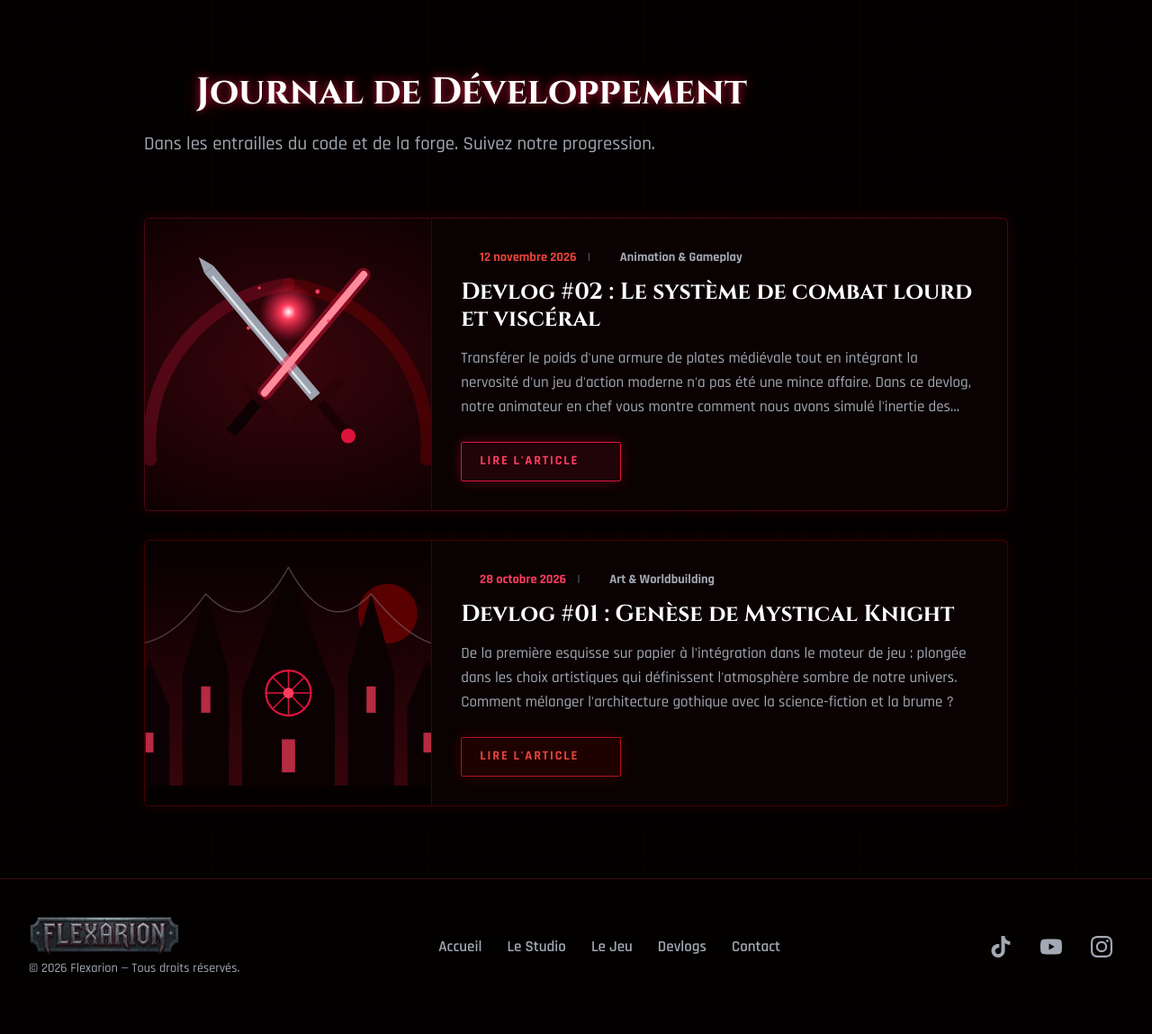
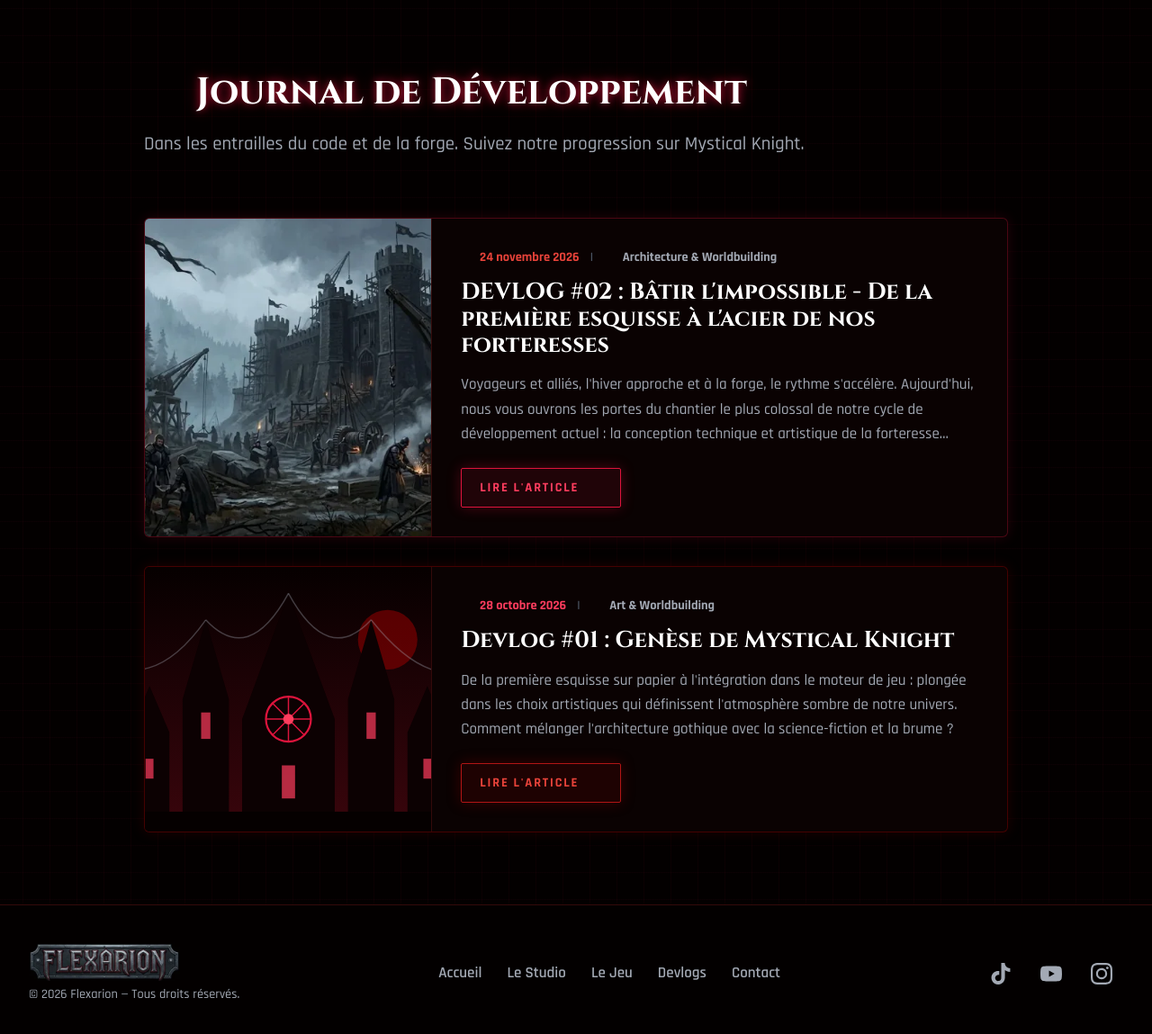
Before and after one commit to brandonzeabaez/PROJET-FLEXARION, a PHP site: page /devlogs in a window 1280 px wide. Shown: the part 81-1230 px from the top of the page at 90% size. Before the commit the page ends 1161 px from the top, so only its background shows below. Run offline with PHP 8.4, Linux system fonts and the light colour scheme.

Commit message:
feat(devlogs): publier Devlog #02 avec concept art d'Aethelgard en WebP

```diff
--- a/assets/css/style.css
+++ b/assets/css/style.css
@@ -877,6 +877,8 @@ main:focus { outline: none; }
 }
 .devlog__full p + p { margin-top: 1rem; }
 .devlog__full h4 { font-family: var(--font-medieval); font-size: 1.1rem; margin: 1.5rem 0 0.5rem; }
+.devlog__full ul { margin: 1rem 0 0 1.25rem; display: grid; gap: 0.75rem; }
+.devlog__full a { color: var(--crimson-text); text-decoration: underline; text-underline-offset: 3px; }
 
 /* =========================================================
    CONTACT
--- a/views/pages/devlogs.php
+++ b/views/pages/devlogs.php
@@ -4,23 +4,26 @@
           <h1 id="devlogs-title" class="page-title glow-red">
             <svg class="icon" aria-hidden="true"><use href="#i-terminal"/></svg> Journal de Développement
           </h1>
-          <p class="lead">Dans les entrailles du code et de la forge. Suivez notre progression.</p>
+          <p class="lead">Dans les entrailles du code et de la forge. Suivez notre progression sur Mystical Knight.</p>
         </header>
 
         <div class="devlog-list">
           <article class="devlog box-glow-red" aria-labelledby="devlog-2">
             <div class="devlog__media">
-              <img src="/assets/img/devlog-combat.svg" alt="Illustration : une épée d'acier et une lame plasma s'entrechoquent" width="600" height="400" decoding="async">
+              <picture>
+                <source srcset="/assets/img/devlog-aethelgard.webp" type="image/webp">
+                <img src="/assets/img/devlog-aethelgard.jpg" alt="Concept art de la forteresse d'Aethelgard dans la brume, avec grues de levage, échafaudages et forges de campagne" width="800" height="447" fetchpriority="high" decoding="async">
+              </picture>
             </div>
             <div class="devlog__body">
               <div class="devlog__meta">
-                <span class="text-blood"><svg class="icon" aria-hidden="true"><use href="#i-calendar"/></svg><time datetime="2026-11-12">12 novembre 2026</time></span>
+                <span class="text-blood"><svg class="icon" aria-hidden="true"><use href="#i-calendar"/></svg><time datetime="2026-11-24">24 novembre 2026</time></span>
                 <span class="sep" aria-hidden="true">|</span>
-                <span class="tag"><svg class="icon" aria-hidden="true"><use href="#i-tag"/></svg>Animation &amp; Gameplay</span>
+                <span class="tag"><svg class="icon" aria-hidden="true"><use href="#i-tag"/></svg>Architecture &amp; Worldbuilding</span>
               </div>
-              <h2 id="devlog-2" class="devlog__title">Devlog #02 : Le système de combat lourd et viscéral</h2>
+              <h2 id="devlog-2" class="devlog__title">DEVLOG #02 : Bâtir l'impossible - De la première esquisse à l'acier de nos forteresses</h2>
               <p class="devlog__excerpt">
-                Transférer le poids d'une armure de plates médiévale tout en intégrant la nervosité d'un jeu d'action moderne n'a pas été une mince affaire. Dans ce devlog, notre animateur en chef vous montre comment nous avons simulé l'inertie des grandes épées couplées aux propulseurs d'exosquelettes.
+                Voyageurs et alliés, l'hiver approche et à la forge, le rythme s'accélère. Aujourd'hui, nous vous ouvrons les portes du chantier le plus colossal de notre cycle de développement actuel : la conception technique et artistique de la forteresse d'Aethelgard.
               </p>
               <details>
                 <summary class="btn btn--crimson btn--sm">
@@ -29,11 +32,26 @@
                 </summary>
                 <div class="devlog__full">
                   <h3 class="sr-only">Suite de l'article</h3>
-                  <h4>Le poids avant tout</h4>
-                  <p>Chaque coup d'épée à deux mains possède trois phases : l'armement, l'impact et la récupération. Nous avons volontairement allongé la phase de récupération pour que le joueur ressente la masse de l'acier et réfléchisse avant de frapper.</p>
-                  <h4>Quand l'exosquelette s'en mêle</h4>
-                  <p>Les propulseurs dorsaux permettent d'annuler une partie de cette inertie, au prix d'une jauge de surchauffe. Ce compromis donne naissance à des combos nerveux sans trahir la lourdeur médiévale.</p>
-                  <p>Prochain devlog : l'intelligence artificielle des chevaliers déchus. Restez forgés !</p>
+                  <p><em>Publié par l'équipe de FLEXARION le 24 novembre 2026</em></p>
+                  <p>Voyageurs et alliés, l’hiver approche et à la forge, le rythme s’accélère. Aujourd'hui, nous souhaitions vous ouvrir les portes du chantier le plus colossal de notre cycle de développement actuel : la conception technique et artistique de nos citadelles et forteresses de l’ombre.</p>
+                  <p>Dans l'image conceptuelle ci-dessus, vous pouvez observer les travaux de la forteresse d'Aethelgard, l'un des hubs majeurs que vous explorerez (et défendrez) dans le jeu. Ce visuel traduit exactement la dualité que nous cherchons à insuffler à notre univers : la rencontre brutale entre la maçonnerie médiévale et l'ingénierie lourde, presque industrielle.</p>
+
+                  <h4>1. Le défi de l’échelle et de l’ambiance</h4>
+                  <p>L'un de nos principaux défis a été de rendre ces bastions « vivants » et fonctionnels, même au stade de leur construction ou de leur ruine. Pour cela, nos artistes et level designers ont travaillé main dans la main afin d’intégrer des échafaudages complexes, des grues de levage massives mues par d'énormes engrenages de fer et des forges de campagne actives en plein air. Chaque étincelle que vous voyez jaillir au premier plan, chaque cordage et chaque palan doit raconter l’effort désespéré d’un peuple qui tente de fortifier ses frontières contre l’indicible.</p>
+                  <p>Dans le jeu final, vous pourrez interagir avec ces éléments : escalader des structures en chantier, utiliser des grues pour déplacer des charges ou des projectiles, et raviver des forges pour améliorer votre équipement en pleine campagne.</p>
+
+                  <h4>2. Matériaux et éclairage : L'art du « Dark »</h4>
+                  <p>Vous l'avez sans doute remarqué, nous avons banni toute lueur chaleureuse ou rassurante de ces décors. La lumière naturelle y est blafarde, presque étouffée par une brume forestière permanente et les fumées épaisses des chantiers.</p>
+                  <ul>
+                    <li><strong>Le contraste des forces :</strong> L’obscurité de l'acier et de la pierre humide est uniquement brisée par l’éclat éphémère des braseros, des torches et des scories incandescentes. C'est ce contraste qui donne au jeu sa signature visuelle et qui, nous l'espérons, vous procurera ce sentiment de solitude et de détermination à chaque fois que vous franchirez les portes d'un tel bastion.</li>
+                    <li><strong>Technique :</strong> Nous avons développé un shader spécifique pour le rendu de la pierre et du métal mouillés, permettant d'accentuer l'aspect glacial de la pluie et de la brume sur les surfaces. Les reflets de la lumière sur les armures et les outils de nos bâtisseurs n'ont jamais été aussi réalistes.</li>
+                  </ul>
+
+                  <h4>3. Prochaines étapes : Donnez votre avis !</h4>
+                  <p>Nos concepteurs de gameplay travaillent actuellement sur la physique des engins de siège et l’accessibilité des zones verticales (comme ces immenses échafaudages). Nous voulons que chaque recoin de ces forteresses puisse être exploité lors des combats.</p>
+                  <p>Qu'en pensez-vous ? Préférez-vous aborder ces bastions par la force brute, au milieu des ouvriers et des soldats, ou en escaladant discrètement les structures temporaires à la faveur de la brume ?</p>
+                  <p>Dites-le nous via la <a class="mail-link" href="/contact">page Contact</a> !</p>
+                  <p><strong>L’équipe de FLEXARION</strong></p>
                 </div>
               </details>
             </div>
```
Also changed, not shown: assets/img/devlog-aethelgard.jpg (added), assets/img/devlog-aethelgard.webp (added).
